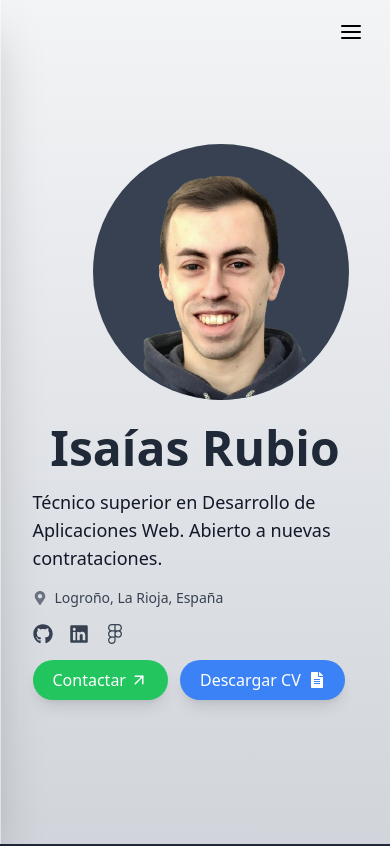
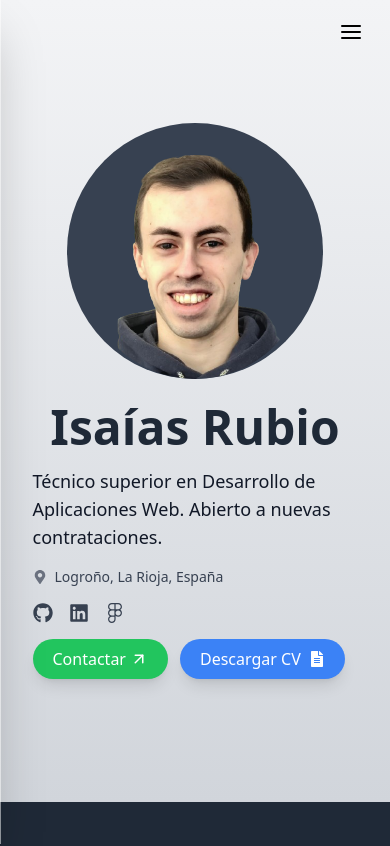
Before and after one commit to isarubio95/Portfolio, a React (Vite) app: page / in a window 390 px wide. Shown: the top 846 px of the page. Built offline with nearby package versions, Linux system fonts and the light colour scheme.

Commit message:
Accesib. y enlaces

```diff
--- a/index.html
+++ b/index.html
@@ -10,7 +10,7 @@
     <meta name="author" content="Isaías Rubio">
 
     <!-- Favicon -->
-    <link rel="icon" type="image/svg+xml" href="/vite.svg" />
+    <link rel="icon" type="image/svg+xml" href="/logo.png" />
 
     <!-- Theme color (móviles) -->
     <meta name="theme-color" content="#16a34a" />
--- a/src/components/Contact.jsx
+++ b/src/components/Contact.jsx
@@ -192,6 +192,7 @@ export default function Contact() {
               className={`px-6 py-2 rounded-full shadow-lg font-medium flex items-center gap-2 transition-all duration-300
                 ${loading ? 'bg-gray-400 cursor-not-allowed' : 'bg-green-500 hover:bg-green-600 hover:shadow-xl hover:scale-105 active:scale-95 active:shadow-inner'}
                 text-white`}
+              aria-label="Enviar formulario"
             >
               {loading ? (
                 <span className="animate-spin rounded-full h-5 w-5 border-2 border-white border-t-transparent"></span>
--- a/src/components/Footer.jsx
+++ b/src/components/Footer.jsx
@@ -4,9 +4,9 @@ export default function Footer() {
       <div className="w-5/6 mx-auto flex flex-col md:flex-row items-center justify-between gap-4 text-sm text-gray-400">
         <p>&copy; {new Date().getFullYear()} Isaías Rubio</p>
         <div className="flex gap-4">
-          <a href="#" className="hover:text-white transition">LinkedIn</a>
-          <a href="#" className="hover:text-white transition">GitHub</a>
-          <a href="#" className="hover:text-white transition">Instagram</a>
+          <a href="https://www.linkedin.com/in/isa%C3%ADas-rubio-hern%C3%A1ndez-539085139/" className="hover:text-white transition">LinkedIn</a>
+          <a href="https://github.com/isarubio95" className="hover:text-white transition">GitHub</a>
+          <a href="https://www.figma.com/@isaiasrubio" className="hover:text-white transition">Figma</a>
         </div>
       </div>
     </footer>
--- a/src/components/Hero.jsx
+++ b/src/components/Hero.jsx
@@ -3,9 +3,9 @@ import { FiArrowUpRight } from 'react-icons/fi'
 
 export default function Hero() {
   return (
-    <section id='inicio' className="bg-gradient-to-b from-gray-100 to-gray-300 mx-auto h-screen flex flex-col sm:flex-row justify-center items-center flex-wrap gap-6">
+    <section id='inicio' className="bg-gradient-to-b from-gray-100 to-gray-300 h-[95vh] sm:h-screen flex flex-col sm:flex-row justify-center items-center flex-wrap gap-6">
       {/* Imagen */}
-      <div className='w-5/12 min-w-[307px] flex justify-end'>
+      <div className='w-5/12 min-w-[307px] flex justify-center md:justify-end'>
         <div className='h-64 bg-gray-700 w-64 flex justify-center items-end rounded-full'>
           <img
             src="profile.jpg"
@@ -30,13 +30,13 @@ export default function Hero() {
 
         {/* Iconos sociales */}
         <div className="mt-4 flex items-center gap-4 text-xl text-gray-700">
-          <a href="https://github.com/isarubio95" target="_blank" rel="noopener noreferrer" className="hover:text-blue-700 transition-colors">
+          <a href="https://github.com/isarubio95" target="_blank" rel="noopener noreferrer" className="hover:text-blue-700 transition-colors" aria-label="Visitar mi perfil de GitHub">
             <FaGithub />
           </a>
-          <a href="https://www.linkedin.com/in/isa%C3%ADas-rubio-hern%C3%A1ndez-539085139/" target="_blank" rel="noopener noreferrer" className="hover:text-blue-700 transition-colors">
+          <a href="https://www.linkedin.com/in/isa%C3%ADas-rubio-hern%C3%A1ndez-539085139/" target="_blank" rel="noopener noreferrer" className="hover:text-blue-700 transition-colors" aria-label="Visitar mi perfil de LinkedIn">
             <FaLinkedin />
           </a>
-          <a href="https://www.figma.com/@isaiasrubio" target="_blank" rel="noopener noreferrer" className="hover:text-blue-700 transition-colors">
+          <a href="https://www.figma.com/@isaiasrubio" target="_blank" rel="noopener noreferrer" className="hover:text-blue-700 transition-colors" aria-label="Visitar mi perfil de Figma">
             <FaFigma  />
           </a>
         </div>
@@ -51,14 +51,20 @@ export default function Hero() {
               const seccion = document.getElementById('contacto');
               seccion?.scrollIntoView({ behavior: 'smooth' });
             }}
+            aria-label="Ir al sección de contacto"
           >
             Contactar <FiArrowUpRight className="text-lg transition-transform duration-300 group-hover:translate-x-1 group-hover:-translate-y-1" />
           </button>
-          <button className="mt-4 flex items-center gap-1 bg-blue-500 text-white px-5 py-2 rounded-full font-medium shadow-lg transition-all duration-300
-              hover:bg-blue-600 hover:shadow-xl hover:scale-105
-              active:scale-95 active:shadow-inner">
-              Descargar CV <FaFileAlt className="text-md transition-transform duration-300 group-hover:translate-x-1 group-hover:-translate-y-1 ml-1" />
-          </button>
+          <a
+            href="/CV-Isaias-Rubio.pdf"
+            download
+            className="mt-4 flex items-center gap-1 bg-blue-500 text-white px-5 py-2 rounded-full font-medium shadow-lg transition-all duration-300
+                      hover:bg-blue-600 hover:shadow-xl hover:scale-105
+                      active:scale-95 active:shadow-inner"
+            aria-label="Descargar currículum"
+          >
+            Descargar CV <FaFileAlt className="text-md transition-transform duration-300 ml-1" />
+          </a>
         </div>
 
 
--- a/src/components/Projects.jsx
+++ b/src/components/Projects.jsx
@@ -1,10 +1,10 @@
 export default function Projects() {
   const projects = [
     { id: 1, title: '37Grams.', image: '/37grams.png', tech: ['HTML', 'CSS', 'JS'], link: 'https://thirtysevengrams.com/' },
-    { id: 2, title: 'Cartas Pokemon', image: '/cartasPokemon.png', tech: ['HTML', 'CSS', 'JS'] },
-    { id: 3, title: 'Fichajes', image: '/appFichar.png', tech: ['PHP', 'SQL'] },
-    { id: 4, title: 'Manos Al Barro', image: '/manosAlBarro.png', tech: ['HTML', 'CSS', 'JS', 'BootStrap'] },
-    { id: 5, title: 'PokéGochi', image: '/pokeGochi.png', tech: ['HTML', 'CSS', 'JS', 'JQuery'] },
+    { id: 2, title: 'Cartas Pokemon', image: '/cartasPokemon.png', tech: ['HTML', 'CSS', 'JS'], link: 'https://github.com/isarubio95/Cartas-Pokemon'  },
+    { id: 3, title: 'Fichajes', image: '/appFichar.png', tech: ['PHP', 'SQL'], link: 'https://github.com/isarubio95/App-Fichar'  },
+    { id: 4, title: 'Manos Al Barro', image: '/manosAlBarro.png', tech: ['HTML', 'CSS', 'JS', 'BootStrap'], link: 'https://github.com/isarubio95/Manos-al-Barro'  },
+    { id: 5, title: 'PokéGochi', image: '/pokeGochi.png', tech: ['HTML', 'CSS', 'JS', 'JQuery'], link: 'https://github.com/isarubio95/PokeGochi'  },
     { id: 6, title: 'Freedom', image: '/comingSoon.png', tech: ['React', 'Next.js', 'Node'] },
   ]
 
```
Also changed, not shown: public/logo.png (added), 1 other file (tests, documents, lock files or other folders).
